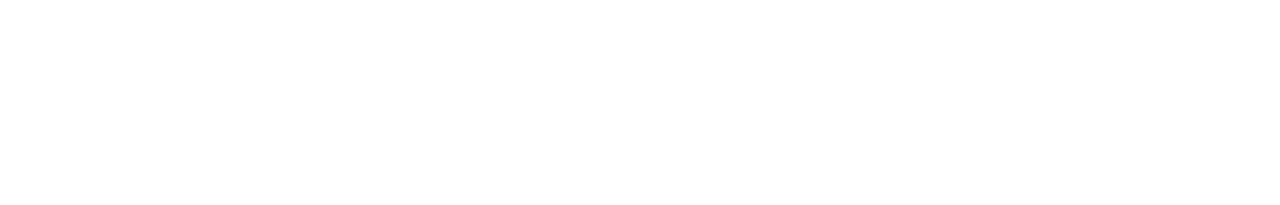
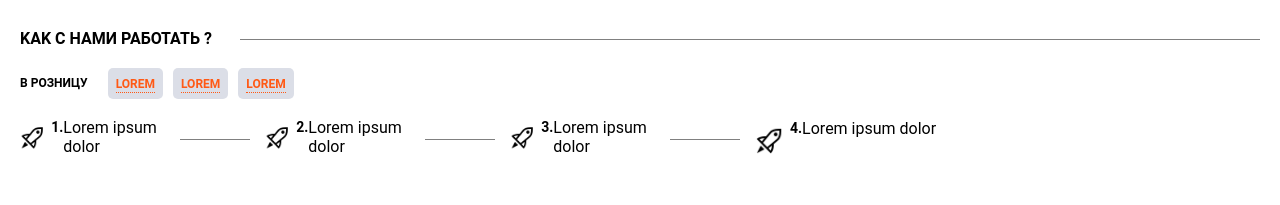
Before and after one commit to BORETS2002/online-ish-un, a plain HTML site: page index.html in a window 1280 px wide. Drawn offline with Linux system fonts and the light colour scheme.

Commit message:
initial commit

```diff
--- a/css/main.css
+++ b/css/main.css
@@ -1,6 +1,6 @@
 /* VARIABLES */
 
-:root{
+:root {
   /* --main-text-color : #fff; */
   /* --main-bg-color : #fff; */
   /* --main-font-size : 16px; */
@@ -10,28 +10,27 @@
 
 /* GENERAL */
 
-html{
+html {
   height: 100%;
   box-sizing: border-box;
 }
 
-img{
+img {
   display: block;
   height: auto;
 }
 
-body{
+body {
   display: flex;
   flex-direction: column;
   height: 100%;
   margin: 0;
   padding: 0;
-  /* font-family: "Roboto", "Arial", sans-serif; */
+  font-family: "Roboto", "Arial", sans-serif;
   /* font-size: 16px; */
   /* font-weight: 400; */
   /* line-height: var(--main-line-height); */
 }
-
 
 .visually-hidden {
   position: absolute;
@@ -48,8 +47,8 @@ body{
 
 /* CONTAINER */
 
-.container{
-  /* max-width: your-size-here; */
+.container {
+  max-width: 1240px;
   margin-right: auto;
   margin-left: auto;
   padding-right: 20px;
@@ -57,6 +56,105 @@ body{
 }
 
 /* STICKY-FOOTER */
-.site-main{
+.site-main {
   flex-grow: 1;
 }
+
+.rabota {
+  padding-top: 30px;
+  padding-bottom: 30px;
+}
+.rabota__big-text-box {
+  display: flex;
+  justify-content: center;
+  align-items: center;
+}
+.rabota__big-text {
+  min-width: 220px;
+  margin: 0;
+
+  font-size: 16px;
+  font-weight: 700;
+}
+.rabota__line {
+  width: 100%;
+  height: 0.5px;
+  background-color: #808080;
+}
+.rabota__big-text::after {
+  content: "";
+  width: 100%;
+  height: 1px;
+  background-color: #808080;
+}
+.rabota__roznitsu-box {
+  display: flex;
+  flex-wrap: wrap;
+
+  justify-content: start;
+  align-items: center;
+  margin-top: 20px;
+}
+.rabota__roznitsu-text {
+  margin-right: 20px;
+  font-size: 12px;
+  font-weight: 700;
+}
+.rabota__button {
+  margin-right: 10px;
+  padding: 6px 8px;
+  border: none;
+  border-radius: 5px;
+  background: #dbdee7;
+}
+.rabota__button-span {
+  display: inline-block;
+  font-size: 12px;
+  font-weight: 700;
+  color: #ff5915;
+  text-transform: uppercase;
+  border-bottom: 1px dotted #ff5915;
+}
+.rabota__list {
+  list-style: none;
+  display: flex;
+  flex-wrap: wrap;
+  justify-content: start;
+  align-items: center;
+  margin-top: 20px;
+  padding: 0;
+}
+.rabota__item {
+  display: block;
+  margin-right: 15px;
+  max-width: 230px;
+  display: flex;
+  justify-content: center;
+}
+.rabota__item-strong {
+  font-size: 14px;
+  font-weight: 700;
+}
+
+.rabota__item::before {
+  content: "";
+  display: block;
+  width: 30px;
+  height: 30px;
+  margin-top: 5px;
+  margin-right: 5px;
+  background-image: url("/images/icons8-rocket-32.png");
+  background-repeat: no-repeat;
+  background-size: contain;
+}
+.rabota__item:not(:nth-child(4))::after {
+  content: "";
+  display: block;
+  width: 80px;
+  height: 1px;
+  margin-top: 20px;
+
+  background-color: #808080;
+  background-repeat: no-repeat;
+  background-size: contain;
+}
--- a/index.html
+++ b/index.html
@@ -1,43 +1,66 @@
 <!DOCTYPE html>
 <html lang="en">
   <head>
-  <meta charset="UTF-8">
-  <meta http-equiv="X-UA-Compatible" content="IE=edge">
-  <meta name="viewport" content="width=device-width, initial-scale=1.0">
+    <meta charset="UTF-8" />
+    <meta http-equiv="X-UA-Compatible" content="IE=edge" />
+    <meta name="viewport" content="width=device-width, initial-scale=1.0" />
     <title>Template Project</title>
-  <!-- <link rel="stylesheet" href="./css/normalize.css"> -->
-  <!-- <link rel="stylesheet" href="./css/main.css"> -->
-  <link rel="stylesheet" href="./css/main.min.css">
+    <link rel="stylesheet" href="./css/normalize.css" />
+    <link rel="stylesheet" href="./css/main.css" />
+    <!-- <link rel="stylesheet" href="./css/main.min.css" /> -->
   </head>
   <body>
-
-
-
     <!-- SITE HEADER START -->
 
-  <header class="site-header">
-
-  </header>
+    <header class="site-header"></header>
 
     <!-- SITE HEADER END -->
 
-
     <!-- SITE MAIN START -->
     <main class="site-main">
+      <section class="hero"></section>
+      <section class="rabota">
+        <div class="container">
+          <div class="rabota__big-text-box">
+            <h2 class="rabota__big-text">KAK C НАМИ РАБОТАТЬ ?</h2>
+            <span class="rabota__line"></span>
+          </div>
+          <div class="rabota__roznitsu-box">
+            <strong class="rabota__roznitsu-text"> B POЗНИЦУ </strong>
+            <button class="rabota__button">
+              <span class="rabota__button-span"> Lorem </span>
+            </button>
+            <button class="rabota__button">
+              <span class="rabota__button-span"> Lorem </span>
+            </button>
+            <button class="rabota__button">
+              <span class="rabota__button-span"> Lorem </span>
+            </button>
+          </div>
 
-    <section class="hero">
+          <ul class="rabota__list">
+            <li class="rabota__item">
+              <strong class="rabota__item-strong">1.</strong> Lorem ipsum dolor
+            </li>
 
+            <li class="rabota__item">
+              <strong class="rabota__item-strong">2.</strong> Lorem ipsum dolor
+            </li>
+            <li class="rabota__item">
+              <strong class="rabota__item-strong">3.</strong> Lorem ipsum dolor
+            </li>
+            <li class="rabota__item">
+              <strong class="rabota__item-strong">4.</strong> Lorem ipsum dolor
+            </li>
+          </ul>
+        </div>
       </section>
-
     </main>
 
     <!-- SITE MAIN END -->
 
     <!-- SITE FOOTER START -->
-  <footer class="site-footer">
-
-  </footer>
+    <footer class="site-footer"></footer>
     <!-- SITE FOOTER END -->
-
   </body>
 </html>
```
Also changed, not shown: images/icons8-rocket-32.png (added). Lines whose indentation alone changed are shown as unchanged.
